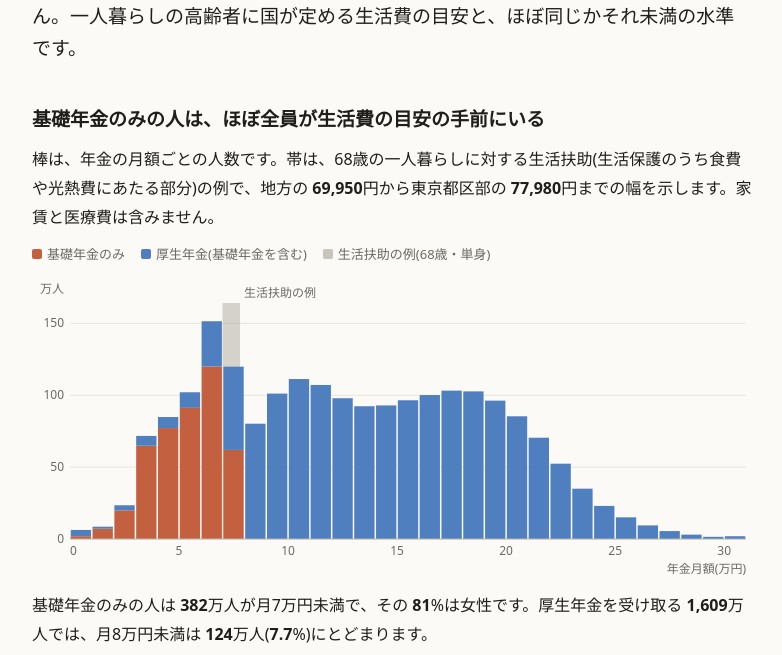
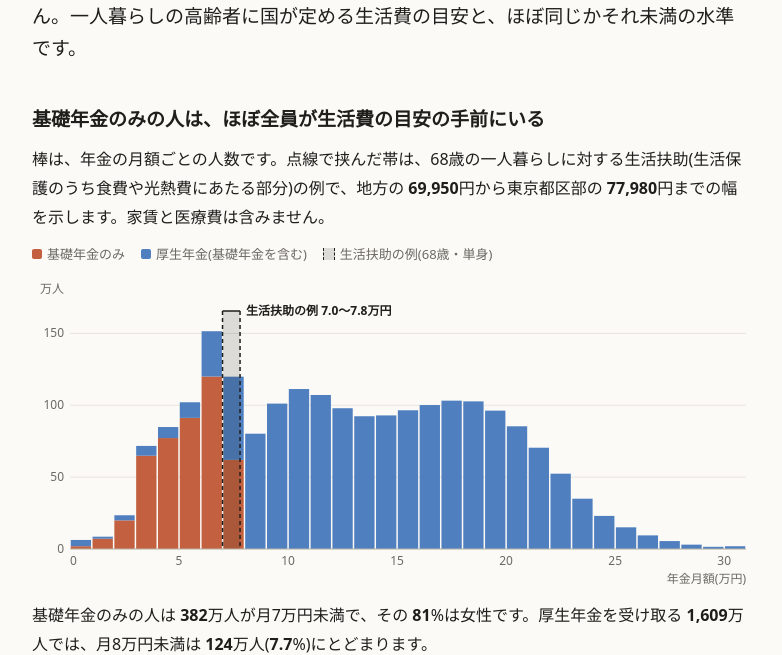
Before and after one commit to tsuki-sola-ai/society, a plain HTML site: page nenkin/index.html in a window 1280 px wide. Shown: the part 152-807 px from the top of the page, without its empty margins (248-1030 px from the left). Drawn offline with nearby package versions, Linux system fonts and the light colour scheme.

Commit message:
生活扶助の帯を読み取れるようにする
棒の後ろの薄い灰色では見えなかったため、棒の手前に点線2本と薄い帯で描き、
金額の範囲(7.0〜7.8万円)をグラフ上に書く。凡例と本文の言い方も合わせる。

Co-Authored-By: Claude Fable 5.2 <noreply@anthropic.com>
Claude-Session: https://claude.ai/code/session_013K4KJsqeeVopXYhCPX7dWv

```diff
--- a/nenkin/index.html
+++ b/nenkin/index.html
@@ -22,6 +22,7 @@ b{font-variant-numeric:tabular-nums}
 .muted{color:var(--muted);font-size:13px;line-height:1.7}
 .legend{display:flex;flex-wrap:wrap;gap:16px;font-size:13px;color:var(--muted);margin:0;padding:0;list-style:none}
 .sw{display:inline-block;width:10px;height:10px;border-radius:2px;margin-right:5px}
+.sw-band{background:color-mix(in srgb,var(--fg) 14%,transparent);border-left:1.5px dashed var(--fg);border-right:1.5px dashed var(--fg);border-radius:0;width:12px;height:12px;vertical-align:-1px}
 .chart{position:relative;min-height:300px}
 .chart svg{display:block;overflow:visible}
 .chart text{fill:var(--muted);font-size:12px}
@@ -49,11 +50,11 @@ footer{font-size:13px;color:var(--muted)}
 
   <section>
     <h2>基礎年金のみの人は、ほぼ全員が生活費の目安の手前にいる</h2>
-    <p>棒は、年金の月額ごとの人数です。帯は、68歳の一人暮らしに対する生活扶助(生活保護のうち食費や光熱費にあたる部分)の例で、地方の <b data-n="thr_rural">—</b>円から東京都区部の <b data-n="thr_tokyo">—</b>円までの幅を示します。家賃と医療費は含みません。</p>
+    <p>棒は、年金の月額ごとの人数です。点線で挟んだ帯は、68歳の一人暮らしに対する生活扶助(生活保護のうち食費や光熱費にあたる部分)の例で、地方の <b data-n="thr_rural">—</b>円から東京都区部の <b data-n="thr_tokyo">—</b>円までの幅を示します。家賃と医療費は含みません。</p>
     <ul class="legend">
       <li><span class="sw" style="background:var(--c0)"></span>基礎年金のみ</li>
       <li><span class="sw" style="background:var(--c1)"></span>厚生年金(基礎年金を含む)</li>
-      <li><span class="sw" style="background:var(--band);opacity:.45"></span>生活扶助の例(68歳・単身)</li>
+      <li><span class="sw sw-band"></span>生活扶助の例(68歳・単身)</li>
     </ul>
     <div class="chart" id="chart"></div>
     <p>基礎年金のみの人は <b data-n="kiso_under7_man">—</b>万人が月7万円未満で、その <b data-n="kiso_women_pct">—</b>%は女性です。厚生年金を受け取る <b data-n="kosei_total_man">—</b>万人では、月8万円未満は <b data-n="kosei_under8_man">—</b>万人(<b data-n="kosei_under8_pct">—</b>%)にとどまります。</p>
@@ -149,7 +150,7 @@ Promise.all([...['pension', 'thresholds', 'reach'].map(load), loadObs()]).then((
   const el = document.getElementById('chart');
   const draw = () => {
     const bins = pension.length, lo = thr.rural / 1e4, hi = thr.tokyo / 1e4;
-    const W = Math.max(280, el.clientWidth), H = 300, m = {t: 30, r: 6, b: 40, l: 38};
+    const W = Math.max(280, el.clientWidth), H = 310, m = {t: 40, r: 6, b: 40, l: 38};
     const x = d3.scaleLinear().domain([0, bins]).range([m.l, W - m.r]);
     const y = d3.scaleLinear().domain([0, d3.max(pension, (r) => r.kiso + r.kosei) / 1e4]).nice().range([H - m.b, m.t]);
     const bw = Math.max(1, x(1) - x(0) - 1.5);
@@ -160,18 +161,24 @@ Promise.all([...['pension', 'thresholds', 'reach'].map(load), loadObs()]).then((
       svg.append('line').attr('x1', m.l).attr('x2', W - m.r).attr('y1', y(v)).attr('y2', y(v)).style('stroke', 'var(--grid)');
       svg.append('text').attr('x', m.l - 6).attr('y', y(v)).attr('dy', '0.32em').attr('text-anchor', 'end').text(v);
     });
-    svg.append('rect').attr('x', x(lo)).attr('width', Math.max(2, x(hi) - x(lo))).attr('y', m.t - 6).attr('height', H - m.b - m.t + 6).style('fill', 'var(--band)').style('opacity', 0.35);
     pension.forEach((r) => {
       const a = r.kiso / 1e4, b = r.kosei / 1e4, x0 = x(r.low) + 0.75;
       svg.append('rect').attr('x', x0).attr('width', bw).attr('y', y(a)).attr('height', y(0) - y(a)).style('fill', 'var(--c0)');
       svg.append('rect').attr('x', x0).attr('width', bw).attr('y', y(a + b)).attr('height', y(a) - y(a + b)).style('fill', 'var(--c1)');
     });
-    svg.append('text').attr('x', m.l - 6).attr('y', m.t - 16).attr('text-anchor', 'end').text('万人');
+    svg.append('text').attr('x', m.l - 6).attr('y', m.t - 26).attr('text-anchor', 'end').text('万人');
     d3.range(0, bins, W < 420 ? 10 : 5).forEach((v) => {
       svg.append('text').attr('x', x(v)).attr('y', H - m.b + 16).attr('text-anchor', v === 0 ? 'start' : 'middle').text(v);
     });
     svg.append('text').attr('x', W - m.r).attr('y', H - 6).attr('text-anchor', 'end').text('年金月額(万円)');
-    svg.append('text').attr('x', x(hi) + 4).attr('y', m.t - 12).text('生活扶助の例');
+    // 生活扶助の例の範囲。棒の手前に、点線2本と薄い帯で描き、金額を添える
+    const bx0 = x(lo), bx1 = Math.max(x(lo) + 3, x(hi)), top = m.t - 8;
+    const band = svg.append('g');
+    band.append('rect').attr('x', bx0).attr('width', bx1 - bx0).attr('y', top).attr('height', H - m.b - top).style('fill', 'var(--fg)').style('opacity', 0.14);
+    [bx0, bx1].forEach((bx) => band.append('line').attr('x1', bx).attr('x2', bx).attr('y1', top).attr('y2', H - m.b).style('stroke', 'var(--fg)').style('stroke-width', 1.5).style('stroke-dasharray', '4 3'));
+    band.append('line').attr('x1', bx0).attr('x2', bx1).attr('y1', top).attr('y2', top).style('stroke', 'var(--fg)').style('stroke-width', 1.5);
+    band.append('text').attr('x', bx1 + 6).attr('y', top + 4).style('fill', 'var(--fg)').style('font-weight', 600)
+      .text('生活扶助の例 ' + lo.toFixed(1) + '〜' + hi.toFixed(1) + '万円');
     svg.append('line').attr('x1', m.l).attr('x2', W - m.r).attr('y1', y(0)).attr('y2', y(0)).style('stroke', 'var(--axis)');
 
     const tip = d3.select(el).append('div').attr('class', 'tip');
```
